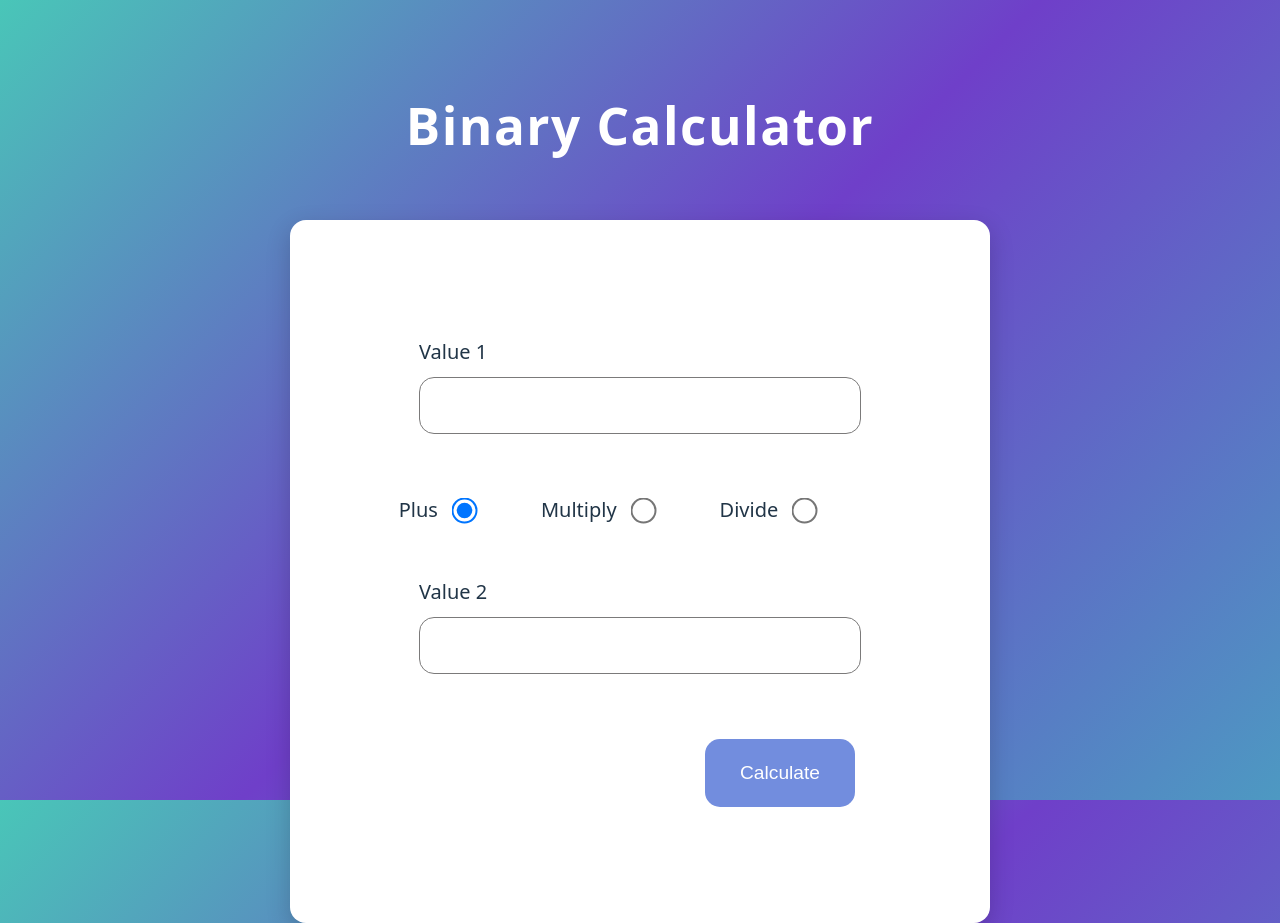
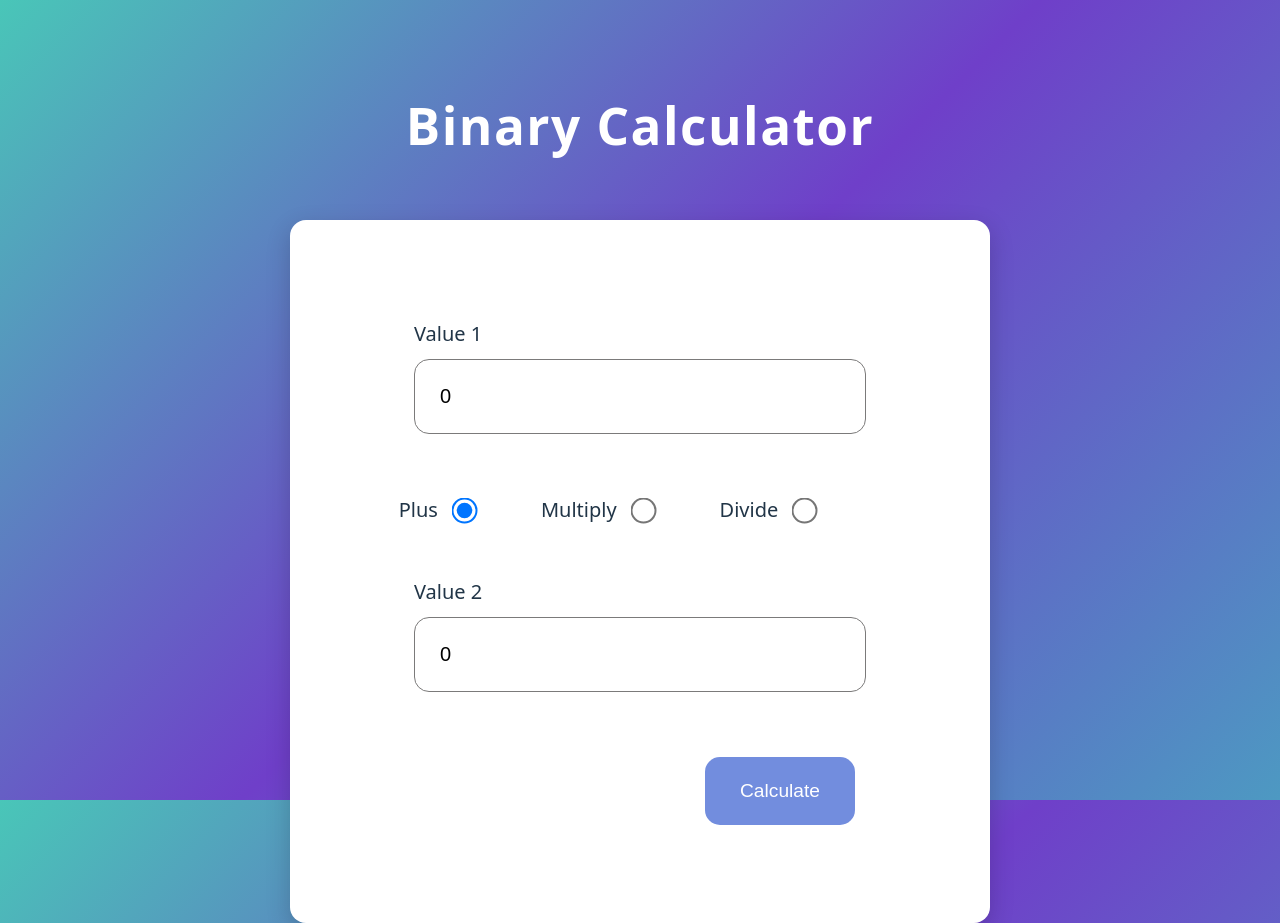
Before and after one commit to DenislavGoranov/Binary-Calculator, a React (Vite) app in the folder my-react-app/: page / in a window 1280 px wide. Built offline with nearby package versions, Linux system fonts and the light colour scheme.

Commit message:
submit calculating form handling

```diff
--- a/my-react-app/src/components/HomePage.jsx
+++ b/my-react-app/src/components/HomePage.jsx
@@ -1,30 +1,38 @@
 import Header from "./Header";
+import useForm from "../hooks/useForm"
+export default function HomePage() {
+    const { values, onChange, submitHandler } = useForm(
+        { value1: 0, value2: 0, operation: "plus" },
+        async ({ value1, value2, operation }) => {
+            const a = Number(value1);
+            const b = Number(value2);
 
-export default function HomePage() {
+        }
+    )
     return (
         <div className="page">
             <Header />
 
             <h1>Binary Calculator</h1>
 
-            <form method="get">
+            <form method="get" onSubmit={submitHandler}>
                 <div>
-                    <label>Value 1</label>
-                    <input type="text" name="first" />
+                    <label htmlFor="value1">Value 1</label>
+                    <input type="text" name="value1" autoComplete="value1" onChange={onChange} value={values.value1} />
                 </div>
 
                 <div className="operations">
                     <label htmlFor="plus">Plus</label>
-                    <input type="radio" name="operation" defaultChecked />
+                    <input type="radio" name="operation" autoComplete="plus" onChange={onChange} value={"plus"} checked={values.operation === "plus"} />
                     <label htmlFor="multiply">Multiply</label>
-                    <input type="radio" name="operation" />
+                    <input type="radio" name="operation" autoComplete="multiply" onChange={onChange} value={"multiply"} checked={values.operation === "multiply"} />
                     <label htmlFor="divide">Divide</label>
-                    <input type="radio" name="operation" />
+                    <input type="radio" name="operation" autoComplete="divide" onChange={onChange} value={"divide"} checked={values.operation === "divide"} />
                 </div>
 
                 <div>
-                    <label>Value 2</label>
-                    <input type="text" name="second" />
+                    <label htmlFor="value2">Value 2</label>
+                    <input type="text" name="value2" autoComplete="value2" onChange={onChange} value={values.value2} />
                 </div>
 
                 <input type="submit" value="Calculate" />
--- a/my-react-app/src/home.css
+++ b/my-react-app/src/home.css
@@ -83,9 +83,10 @@ label {
 
 input[type="text"] {
     border: 1px solid rgb(123, 122, 122);
-    padding: 20px;
+    padding: 25px;
     border-radius: 15px;
     width: 400px;
+    font-size: 20px;
 }
 
 input[type="text"]:hover {
```
